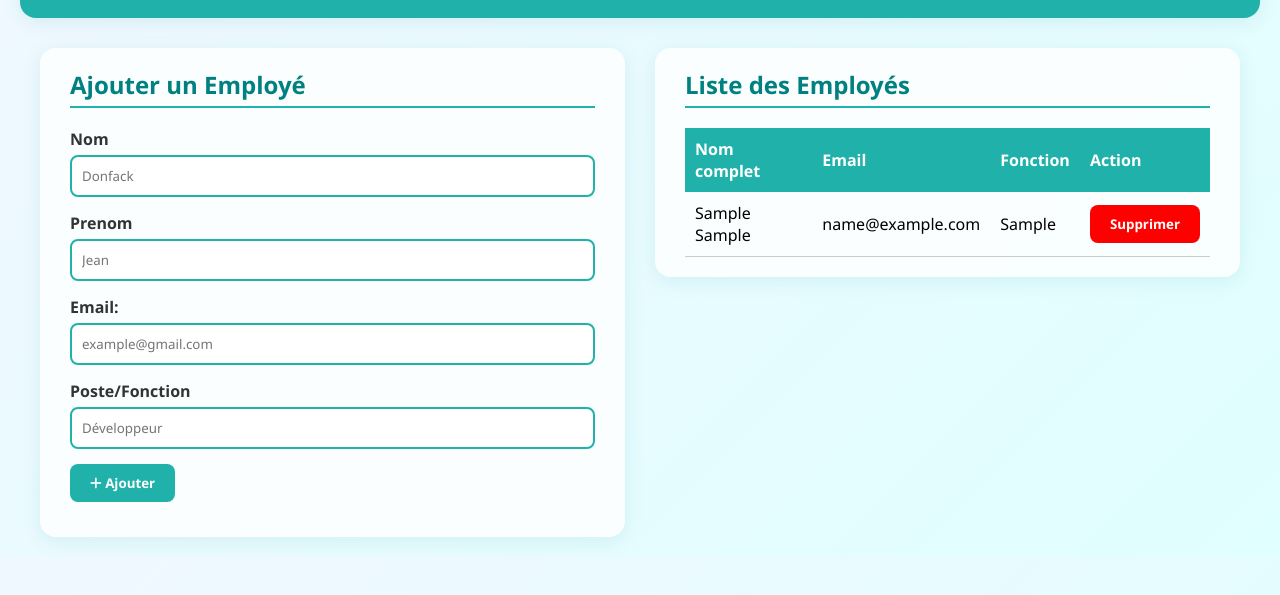
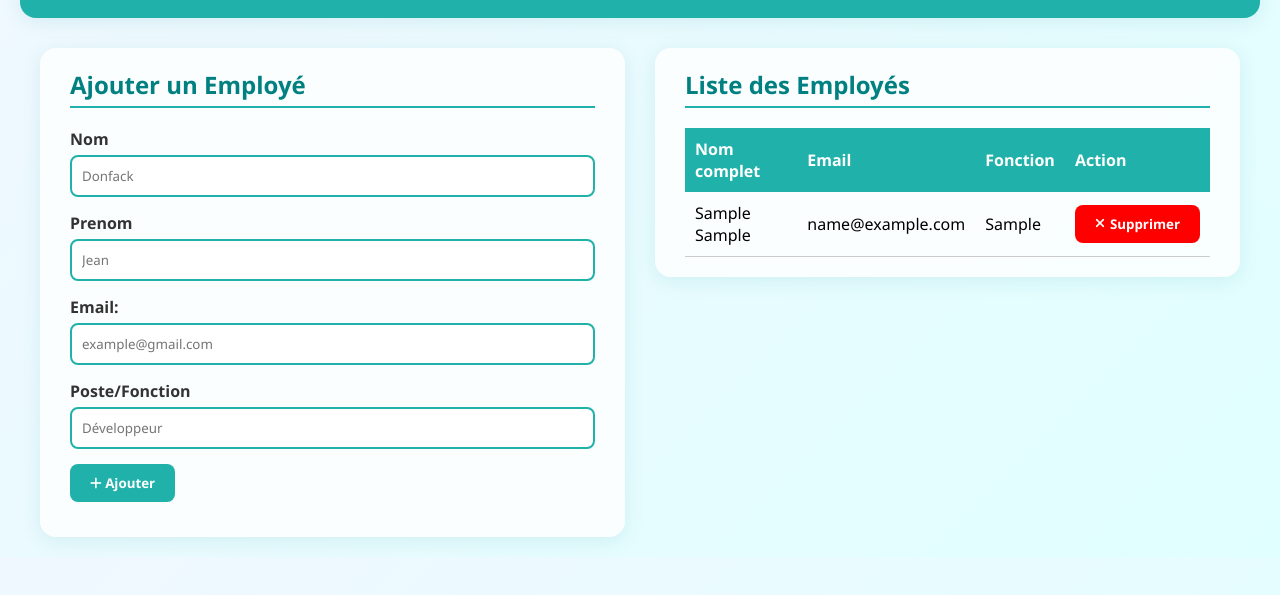
Before and after one commit to NAJPRO/AnnulaireEmployes, a plain HTML site: page index.html in a window 1280 px wide. Both pictures are taken after typing "Sample", "Sample", "name@example.com", "Sample" into the empty fields and a click on the button "Ajouter". Shown: the part 147-742 px from the top of the page. Drawn offline with Linux system fonts and the light colour scheme.

```diff
--- a/script.js
+++ b/script.js
@@ -69,8 +69,16 @@ function reloadTable(listeEmployes) {
         tdPoste.textContent = employe.poste;
 
         const btnDelete = document.createElement('button');
-        btnDelete.textContent = 'Supprimer';
         btnDelete.className = 'delete';
+        //<i class="fa-solid fa-remove"></i>
+        const faI = document.createElement('i')
+        faI.className = "fa-solid fa-remove"
+        const spanEl = document.createElement('span')
+        spanEl.textContent = "Supprimer"
+
+        btnDelete.appendChild(faI)
+        btnDelete.appendChild(spanEl)
+
         btnDelete.addEventListener('click', function() {
             tbody.removeChild(tr); // Supprime la ligne du tableau
             deleteUser(employe.email)
--- a/style.css
+++ b/style.css
@@ -80,6 +80,12 @@ label {
 
 .delete{
     background-color: red;
+    display: flex;
+    align-items: center;
+    justify-content: center;
+}
+.delete i{
+    margin-right: 5px;
 }
 
 input[type="text"],
```
Also changed, not shown: index.html (line endings or trailing spaces).
